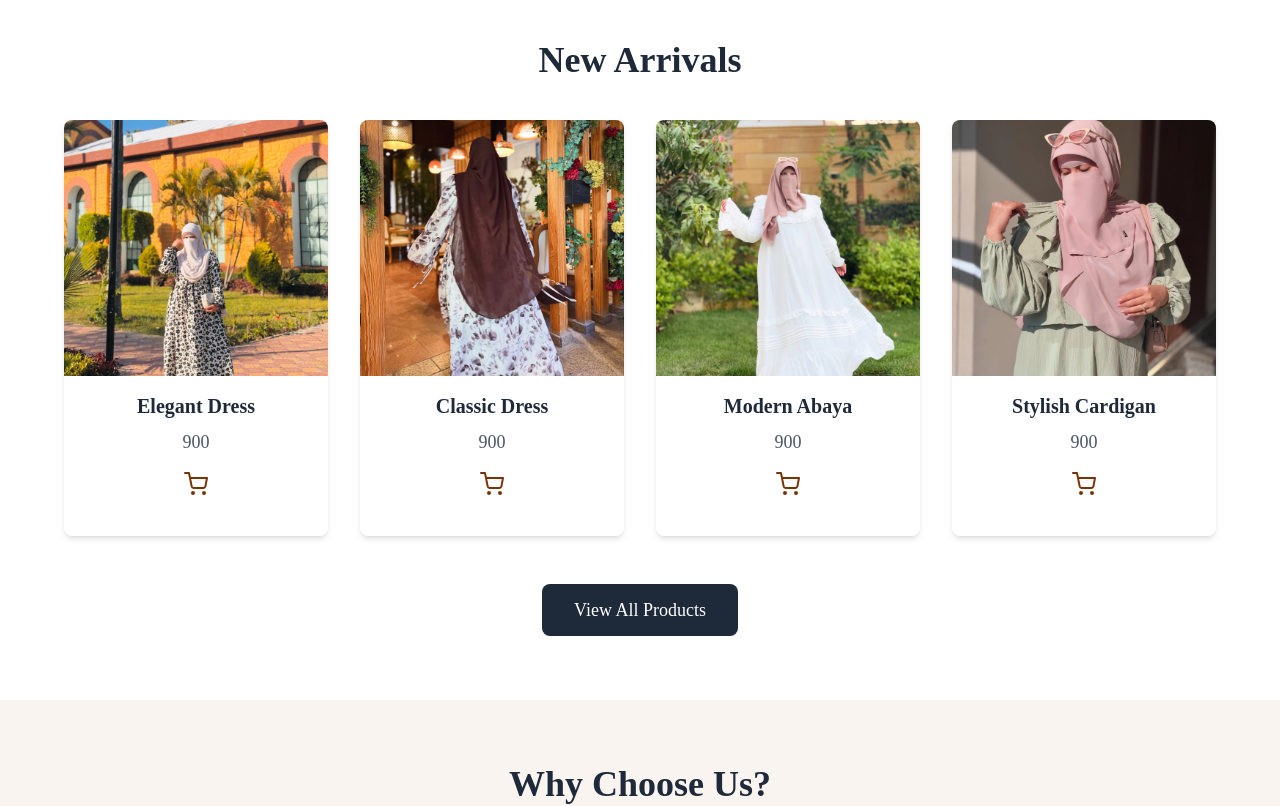
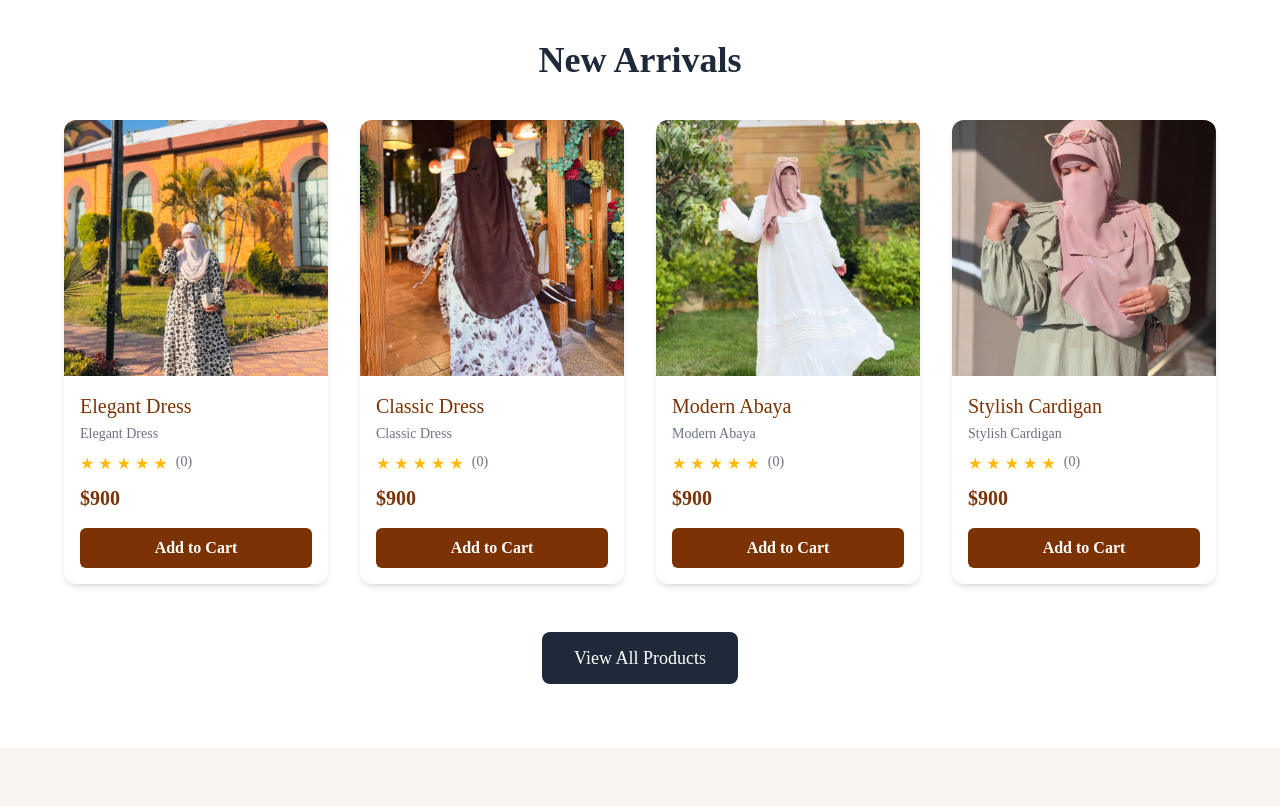
Before and after one commit to dinaHellal/HOOP, a React (Vite) app: page / in a window 1280 px wide. Shown: the part 1600-2406 px from the top of the page. Built offline with nearby package versions, Linux system fonts and the light colour scheme; a web font is replaced by a local one.

Commit message:
Edit: Arrivals Shoping Cart Contant

```diff
--- a/src/pages/Home.tsx
+++ b/src/pages/Home.tsx
@@ -2,7 +2,6 @@ import Slider from "react-slick";
 import type { Settings } from "react-slick";
 import { useNavigate, Link } from "react-router-dom";
 
-import { FiShoppingCart } from "react-icons/fi";
 import { FaFacebookF, FaInstagram, FaWhatsapp } from "react-icons/fa";
 import { toast } from "react-toastify";
 import "react-toastify/dist/ReactToastify.css";
@@ -111,35 +110,58 @@ export default function Home() {
         <h2 className="text-3xl md:text-4xl font-bold text-center text-gray-800 mb-10">New Arrivals</h2>
     <div className="grid grid-cols-1 sm:grid-cols-2 lg:grid-cols-4 gap-8">
   {newArrivals.map((product) => (
-            <div key={product.id} className="bg-white rounded-lg shadow-md overflow-hidden transform transition duration-300 hover:scale-105">
-              <div className="cursor-pointer" onClick={() => navigate(`/product/${product.id}`)}>
-                <img src={product.image} alt={product.title} className="w-full h-64 object-cover" />
+    <div
+      key={product.id}
+      className="bg-white rounded-xl shadow-md overflow-hidden  hover:shadow-lg transition duration-300"
+    >
+      <div
+        className="cursor-pointer"
+        onClick={() => navigate(`/product/${product.id}`)}
+      >
+        <img
+          src={product.image}
+          alt={product.title}
+          className="w-full h-64 object-cover"
+        />
       </div>
-              <div className="p-4 text-center">
-                <h3 className="text-xl font-semibold text-gray-800 mb-2">{product.title}</h3>
-                <p className="text-gray-600 text-lg mb-4">{product.price}</p>
+      <div className="p-4">
+        {/* العنوان */}
+        <h3 className="text-xl font-[cursive] text-amber-900 mb-1">
+          {product.title}
+        </h3>
 
-                <div className="flex justify-center items-center gap-2 mb-4">
-                  <div className="cart text-amber-900 text-center text-2xl">
+        {/* الوصف الصغير */}
+        <p className="text-gray-500 text-sm mb-2">{product.title}</p>
+
+        {/* نجوم التقييم */}
+        <div className="flex  gap-1 text-amber-400 mb-2">
+          {[...Array(5)].map((_, idx) => (
+            <span key={idx}>★</span>
+          ))}
+          <span className="text-gray-500 ml-1 text-sm">(0)</span>
+        </div>
+
+        {/* السعر */}
+        <p className="text-amber-900 text-xl font-bold mb-4">${product.price}</p>
+
+        {/* زر الإضافة إلى السلة */}
         <button
           onClick={() => {
             addToCart({ ...product, price: Number(product.price) });
             toast.success(`${product.title} added to cart!`, {
-                          autoClose: 2000,
-                          hideProgressBar: false,
+              autoClose: 1500,
               toastId: `cart-${product.id}`,
             });
           }}
-                      className="cart text-amber-900 text-center text-2xl"
+          className="w-full bg-amber-900 hover:bg-amber-800 text-white py-2 rounded-md font-semibold transition"
         >
-                      <FiShoppingCart />
+          Add to Cart
         </button>
-                  </div>
-                </div>
       </div>
     </div>
   ))}
 </div>
+
         <div className="text-center mt-12">
           <button onClick={() => navigate("/shop")} className="bg-gray-800 hover:bg-gray-700 text-white px-8 py-3 rounded-lg text-lg transition">
             View All Products
```
Lines whose indentation alone changed are shown as unchanged.
